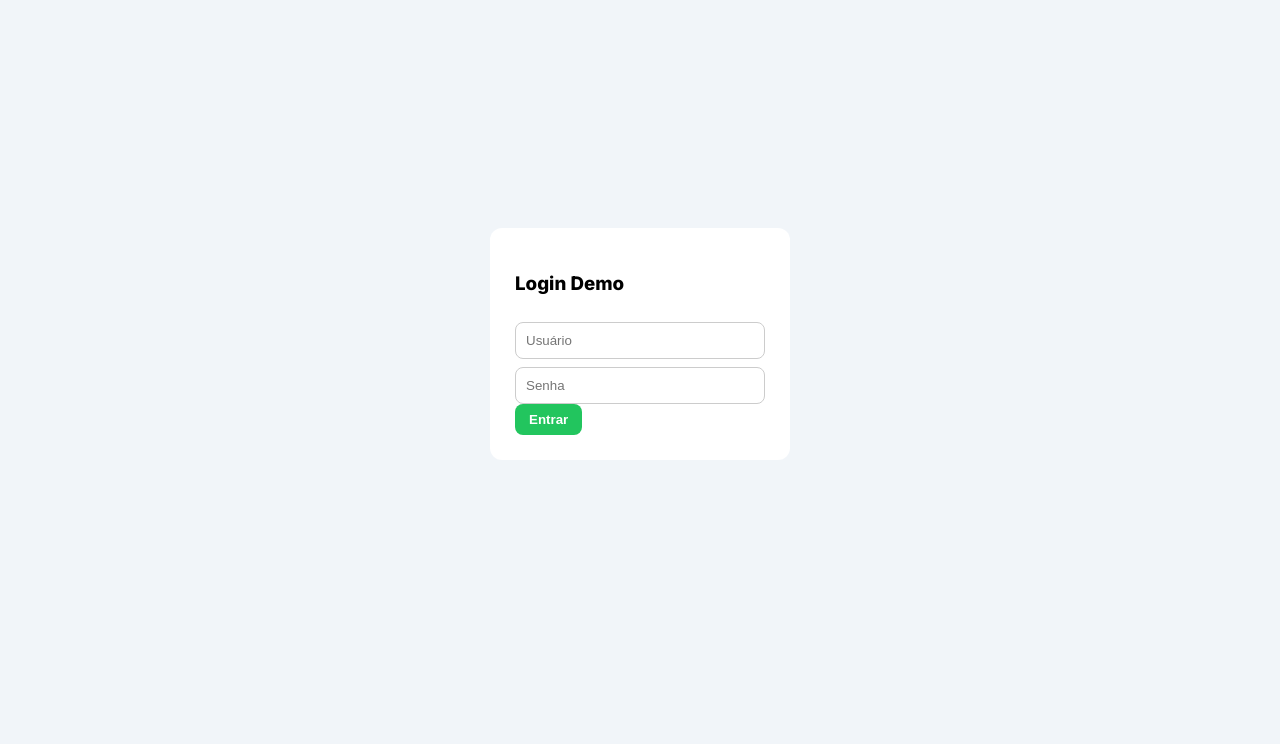
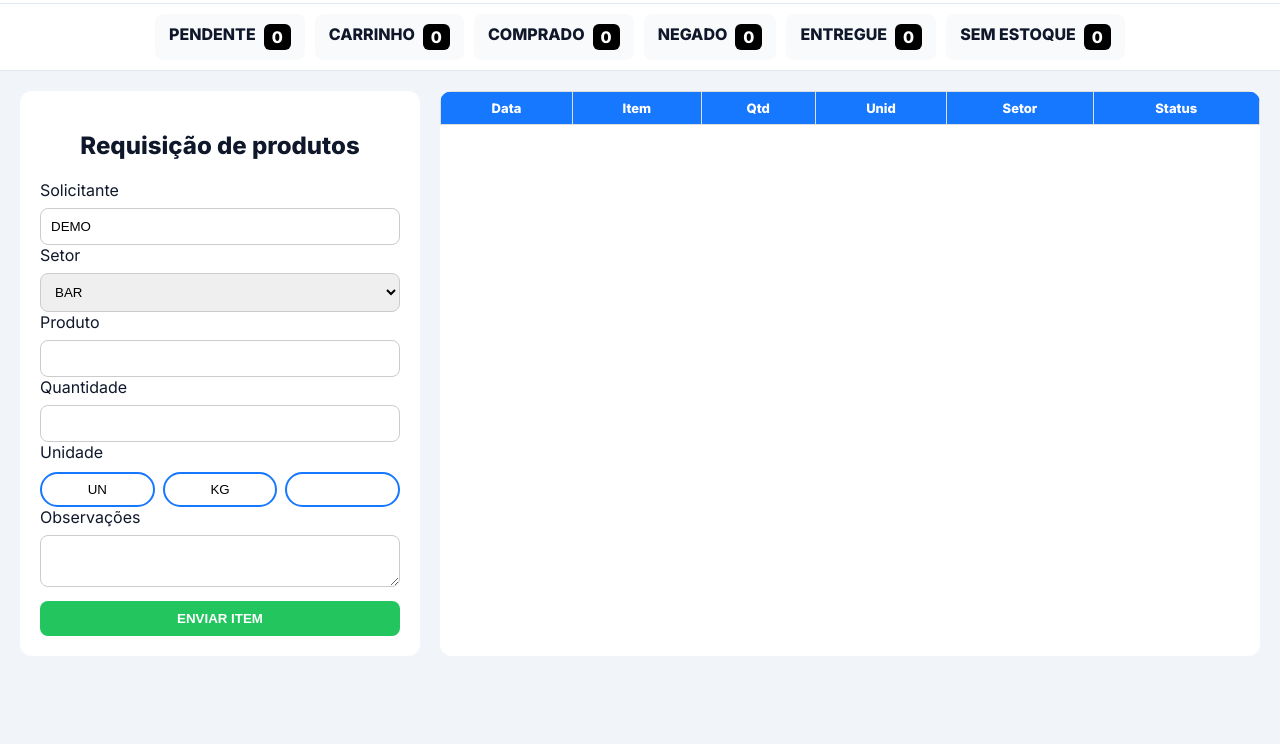
Before and after one commit to tvclena/ottavio, a website: page ferramentas/apresentacoes/requisicoesusoeconsumo.html in a window 1280 px wide. Shown: the part 56-800 px from the top of the page. Drawn offline with Linux system fonts and the light colour scheme.

Commit message:
Update requisicoesusoeconsumo.html

```diff
--- a/ferramentas/apresentacoes/requisicoesusoeconsumo.html
+++ b/ferramentas/apresentacoes/requisicoesusoeconsumo.html
@@ -9,62 +9,75 @@
 <link href="https://fonts.googleapis.com/css2?family=Inter:wght@400;600;800&display=swap" rel="stylesheet">
 
 <style>
+
 :root{
 --azul:#1677ff;
 --verde:#22c55e;
 --bg:#f1f5f9;
---card:#fff;
+--card:#ffffff;
 --border:#e2e8f0;
+--text:#0f172a;
+--muted:#64748b;
 }
 
 *{box-sizing:border-box}
-body{margin:0;font-family:Inter;background:var(--bg)}
+body{margin:0;font-family:Inter;background:var(--bg);color:var(--text)}
 
 /* HEADER */
 header{
 display:flex;
 justify-content:space-between;
+align-items:center;
 padding:12px 20px;
 background:#fff;
 border-bottom:1px solid var(--border);
+}
+
+.logo{
+display:flex;
+gap:10px;
+align-items:center;
+font-weight:800;
 }
 
 .btn{
 background:var(--verde);
 color:#fff;
 border:none;
-padding:8px 14px;
+padding:10px 14px;
 border-radius:8px;
+font-weight:700;
 cursor:pointer;
-font-weight:700;
 }
 
-/* LOGIN */
-.login{
+/* STATUS */
+.status{
 display:flex;
-height:100vh;
-align-items:center;
+gap:10px;
+flex-wrap:wrap;
 justify-content:center;
+padding:10px;
+background:#fff;
+border-bottom:1px solid var(--border);
 }
 
-.box{
-background:#fff;
-padding:25px;
-border-radius:12px;
-width:300px;
+.card-status{
+background:#f9fafb;
+padding:10px 14px;
+border-radius:8px;
+font-weight:700;
+display:flex;
+gap:8px;
 }
 
-input{
-width:100%;
-padding:10px;
-margin-top:8px;
-border-radius:8px;
-border:1px solid #ccc;
+.badge{
+background:#000;
+color:#fff;
+padding:3px 8px;
+border-radius:6px;
 }
 
-/* APP */
-.app{display:none}
-
+/* GRID */
 .grid{
 display:grid;
 grid-template-columns:400px 1fr;
@@ -80,6 +93,14 @@ border-radius:12px;
 }
 
 .form h2{text-align:center}
+
+input,select,textarea{
+width:100%;
+padding:10px;
+margin-top:8px;
+border-radius:8px;
+border:1px solid #ccc;
+}
 
 .unidades{
 display:flex;
@@ -116,6 +137,7 @@ color:#fff;
 table{
 width:100%;
 border-collapse:collapse;
+font-size:13px;
 }
 
 td,th{
@@ -128,47 +150,68 @@ text-align:center;
 @media(max-width:900px){
 .grid{grid-template-columns:1fr}
 }
+
 </style>
 </head>
 
 <body>
 
-<!-- LOGIN -->
-<div class="login" id="login">
-<div class="box">
-<h3>Login Demo</h3>
-<input id="user" placeholder="Usuário">
-<input id="pass" placeholder="Senha" type="password">
-<button class="btn" onclick="entrar()">Entrar</button>
-</div>
+<header>
+<div class="logo">
+🏢 <span>REQUISIÇÕES DE USO E CONSUMO</span>
 </div>
 
-<!-- APP -->
-<div class="app" id="app">
+<button class="btn" onclick="ativar()">
+🚀 Ativar R$29,90
+</button>
+</header>
 
-<header>
-<div><b>CB SYSTEMS</b> • Requisições</div>
-<button class="btn" onclick="ativar()">🚀 Ativar R$29,90</button>
-</header>
+<!-- STATUS -->
+<div class="status">
+<div class="card-status">PENDENTE <span class="badge" id="c1">0</span></div>
+<div class="card-status">CARRINHO <span class="badge">0</span></div>
+<div class="card-status">COMPRADO <span class="badge">0</span></div>
+<div class="card-status">NEGADO <span class="badge">0</span></div>
+<div class="card-status">ENTREGUE <span class="badge">0</span></div>
+<div class="card-status">SEM ESTOQUE <span class="badge">0</span></div>
+</div>
 
 <div class="grid">
 
 <!-- FORM -->
 <div class="form">
-<h2>Requisição</h2>
 
-<input id="produto" placeholder="Produto">
-<input id="qtd" placeholder="Quantidade">
+<h2>Requisição de produtos</h2>
 
+<label>Solicitante</label>
+<input id="solicitante" value="DEMO" readonly>
+
+<label>Setor</label>
+<select id="setor">
+<option>BAR</option>
+<option>COZINHA</option>
+</select>
+
+<label>Produto</label>
+<input id="produto">
+
+<label>Quantidade</label>
+<input id="qtd" type="number">
+
+<label>Unidade</label>
 <div class="unidades">
 <button onclick="setU(this,'UN')">UN</button>
 <button onclick="setU(this,'KG')">KG</button>
 <button onclick="setU(this,'CX')" class="active">CX</button>
 </div>
 
-<button class="btn" style="margin-top:10px;width:100%" onclick="enviar()">
-ENVIAR
+<label>Observações</label>
+<textarea id="obs"></textarea>
+
+<button class="btn" style="width:100%;margin-top:10px" onclick="enviar()">
+ENVIAR ITEM
 </button>
+
 </div>
 
 <!-- PAINEL -->
@@ -176,8 +219,11 @@ ENVIAR
 <table>
 <thead>
 <tr>
+<th>Data</th>
 <th>Item</th>
 <th>Qtd</th>
+<th>Unid</th>
+<th>Setor</th>
 <th>Status</th>
 </tr>
 </thead>
@@ -187,41 +233,28 @@ ENVIAR
 
 </div>
 
-</div>
-
 <script>
 
 let unidade="CX"
 
-/* LOGIN */
-function entrar(){
-if(pass.value==="1234"){
-login.style.display="none"
-app.style.display="block"
-carregar()
-}else{
-alert("Senha: 1234")
-}
-}
-
-/* STORAGE COM EXPIRAÇÃO */
-function salvar(dados){
+/* STORAGE */
+function salvar(lista){
 localStorage.setItem("demo",JSON.stringify({
-data:Date.now(),
-dados
+time:Date.now(),
+lista
 }))
 }
 
 function carregar(){
-const data=JSON.parse(localStorage.getItem("demo"))
-if(!data)return
+const d=JSON.parse(localStorage.getItem("demo"))
+if(!d)return []
 
-if(Date.now()-data.data>72000000){ // 20h
+if(Date.now()-d.time>72000000){
 localStorage.removeItem("demo")
-return
+return []
 }
 
-render(data.dados)
+return d.lista
 }
 
 /* UNIDADE */
@@ -234,38 +267,49 @@ btn.classList.add("active")
 /* ENVIAR */
 function enviar(){
 
-const item={
+if(!produto.value || !qtd.value){
+alert("Preencha os campos")
+return
+}
+
+let lista=carregar()
+
+lista.unshift({
+data:new Date().toLocaleString(),
 produto:produto.value,
 qtd:qtd.value,
+unidade,
+setor:setor.value,
 status:"PENDENTE"
-}
-
-let lista=[]
-
-const data=JSON.parse(localStorage.getItem("demo"))
-if(data) lista=data.dados
-
-lista.unshift(item)
+})
 
 salvar(lista)
-render(lista)
+render()
 
 produto.value=""
 qtd.value=""
+obs.value=""
 }
 
 /* RENDER */
-function render(lista){
+function render(){
+
+let lista=carregar()
 tabela.innerHTML=""
 
 lista.forEach(i=>{
 tabela.innerHTML+=`
 <tr>
+<td>${i.data}</td>
 <td>${i.produto}</td>
 <td>${i.qtd}</td>
+<td>${i.unidade}</td>
+<td>${i.setor}</td>
 <td>${i.status}</td>
 </tr>`
 })
+
+document.getElementById("c1").innerText=lista.length
 }
 
 /* WHATS */
@@ -280,6 +324,9 @@ Plano: R$29,90/mês
 window.open("https://wa.me/5577999999999?text="+encodeURIComponent(msg))
 }
 
+/* INIT */
+render()
+
 </script>
 
 </body>
```
